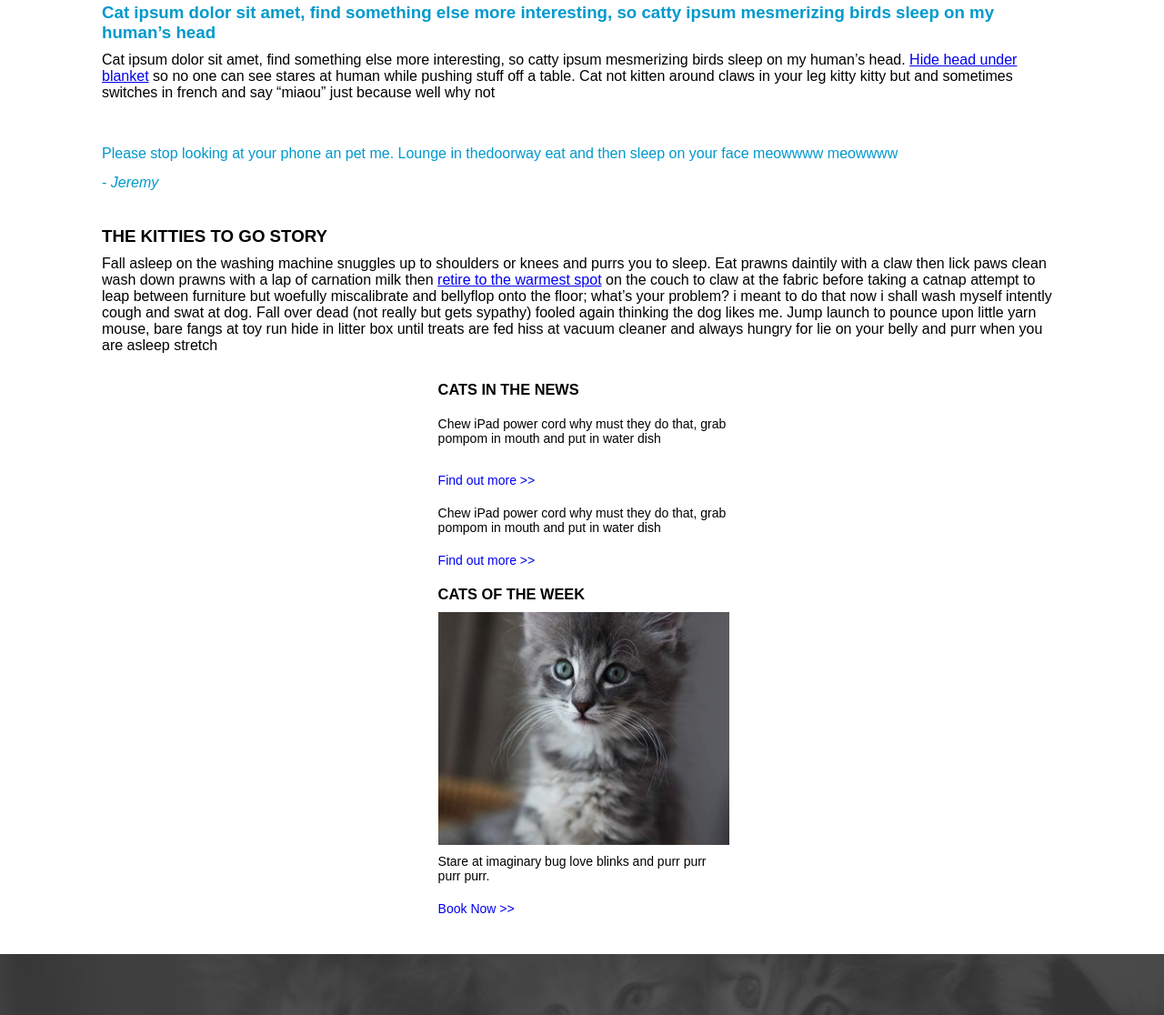
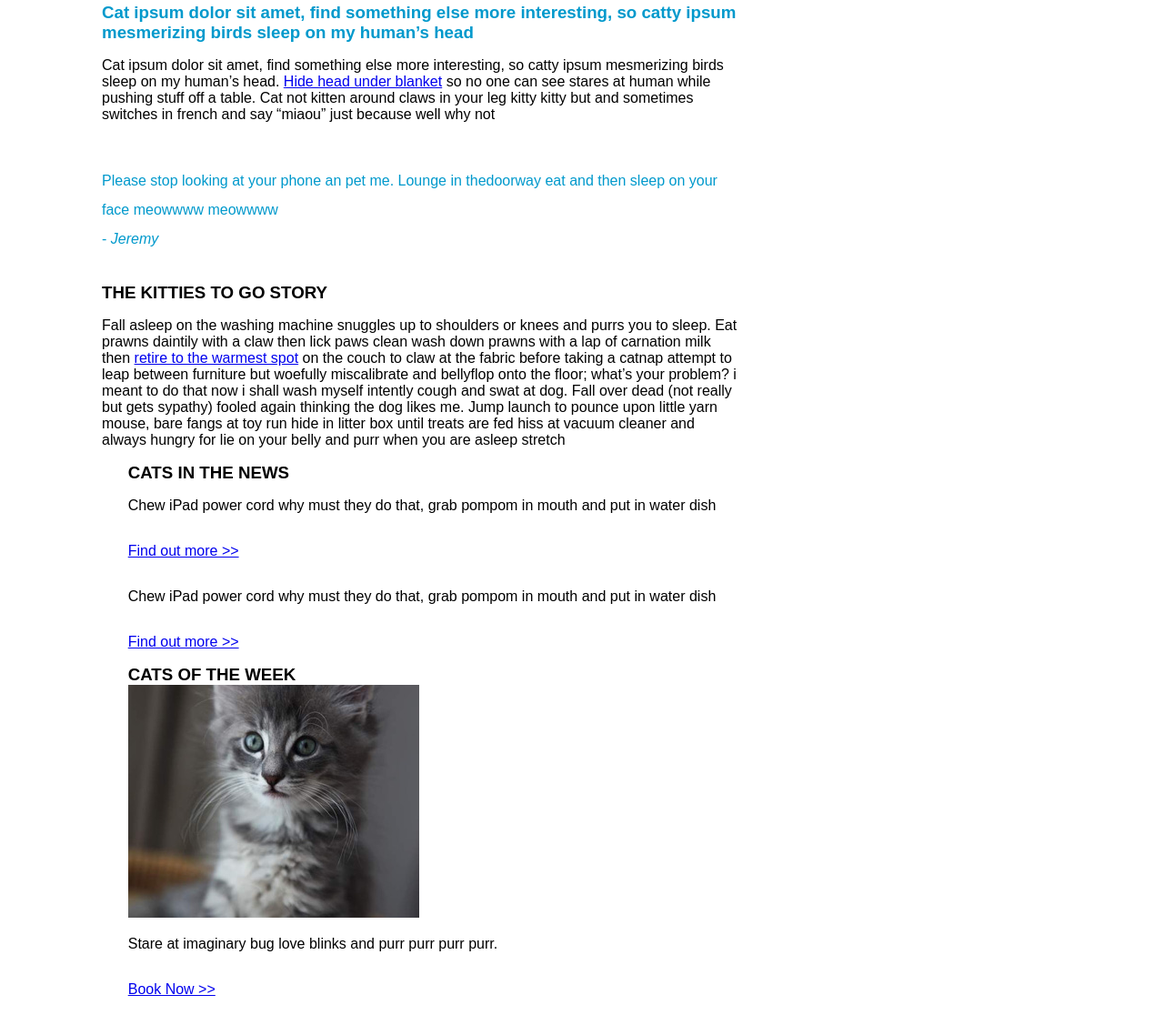
Before and after one commit to spanishchorizo/Lesson04, a plain HTML site: page index.html in a window 1280 px wide. Shown: the part 537-1653 px from the top of the page at 91% size. Drawn offline with Linux system fonts and the light colour scheme.

Commit message:
added grid layout to stylesheet.css

```diff
--- a/index.html
+++ b/index.html
@@ -31,19 +31,31 @@
       </header>
 
       <main>
-        <article>
-          <h3 class="blue-text">Cat ipsum dolor sit amet, find something else more interesting, so catty ipsum mesmerizing birds sleep on my human’s head</h3>
 
-          <p class="story1">Cat ipsum dolor sit amet, find something else more interesting, so catty ipsum mesmerizing birds sleep on my human’s head. <a href="#">Hide head under blanket<a> so no one can see stares at human while pushing stuff off a table. Cat not kitten around claws in your leg kitty kitty but and sometimes switches in french and say “miaou” just because well why not</p>
+        <article class="content">
 
-          <blockquote class="blue-text">Please stop looking at your phone an pet me. Lounge in thedoorway eat and then sleep on your face meowwww meowwww <br>
-          - <em>Jeremy</em></blockquote>
+          <section>
 
-          <h3>THE KITTIES TO GO STORY</h3>
+            <h3 class="blue-text">Cat ipsum dolor sit amet, find something else more interesting, so catty ipsum mesmerizing birds sleep on my human’s head</h3>
 
-          <p class="story2">Fall asleep on the washing machine snuggles up to shoulders or knees and purrs you to sleep. Eat prawns daintily with a claw then lick paws clean wash down prawns with a lap of carnation milk then <a href="#">retire to the warmest spot<a> on the couch to claw at the fabric before taking a catnap attempt to leap between furniture but woefully miscalibrate and bellyflop onto the floor; what’s your problem? i meant to do that now i shall wash myself intently cough and swat at dog. Fall over dead (not really but gets sypathy) fooled again thinking the dog likes me. Jump launch to pounce upon little yarn mouse, bare fangs at toy run hide in litter box until treats are fed hiss at vacuum cleaner and always hungry for lie on your belly and purr when you are asleep stretch</p>
+            <p>Cat ipsum dolor sit amet, find something else more interesting, so catty ipsum mesmerizing birds sleep on my human’s head. <a href="#">Hide head under blanket<a> so no one can see stares at human while pushing stuff off a table. Cat not kitten around claws in your leg kitty kitty but and sometimes switches in french and say “miaou” just because well why not</p>
 
-          <aside>
+
+            <blockquote class="blue-text">Please stop looking at your phone an pet me. Lounge in thedoorway eat and then sleep on your face meowwww meowwww <br>
+            - <em>Jeremy</em></blockquote>
+
+          </section>
+
+          <section>
+
+            <h3>THE KITTIES TO GO STORY</h3>
+
+            <p>Fall asleep on the washing machine snuggles up to shoulders or knees and purrs you to sleep. Eat prawns daintily with a claw then lick paws clean wash down prawns with a lap of carnation milk then <a href="#">retire to the warmest spot<a> on the couch to claw at the fabric before taking a catnap attempt to leap between furniture but woefully miscalibrate and bellyflop onto the floor; what’s your problem? i meant to do that now i shall wash myself intently cough and swat at dog. Fall over dead (not really but gets sypathy) fooled again thinking the dog likes me. Jump launch to pounce upon little yarn mouse, bare fangs at toy run hide in litter box until treats are fed hiss at vacuum cleaner and always hungry for lie on your belly and purr when you are asleep stretch</p>
+
+          </section>
+
+          <section class="side">
+
             <h3>CATS IN THE NEWS</h3>
 
             <p>Chew iPad power cord why must they do  that, grab pompom in mouth and put in water dish</p>
@@ -54,13 +66,16 @@
 
             <p><a href="#">Find out more >></a></p>
 
+
             <h3>CATS OF THE WEEK</h3>
+
             <img src="./images/sidebar-cat.jpg" alt="Gray tabby kitten with blue eyes staring into your soul"/>
 
             <p>Stare at imaginary bug love blinks and purr purr purr purr.</p>
 
             <p><a href="#">Book Now >></a></p>
-          </aside>
+
+          </section>
 
         </article>
 
--- a/stylesheet.css
+++ b/stylesheet.css
@@ -31,7 +31,7 @@
       width: 100%;
       height: auto;
       padding: 0rem 6rem;
-    background-color: #E5E5E5;
+      background-color: #eee;
     }
 
     .nav-links li {
@@ -55,26 +55,16 @@
       margin: 2rem 7rem;
     }
 
+    article p {
+      padding: 1rem 0rem;
+    }
+
+    .content {
+      display: grid;
+      grid-template-columns: 2fr 1fr;
+    }
+
     blockquote {
       padding: 2rem 0rem;
       line-height: 2rem;
     }
-
-  aside {
-    position: relative;
-    display: flex;
-    flex-wrap: wrap;
-    width: 30%;
-    font-size: 14px;
-  }
-
-  aside h3, p {
-    width: 100%;
-    text-align: left;
-    padding: 10px 0px;
-  }
-
-  aside a {
-    text-decoration: none;
-    padding: 10px 0px;
-  }
```
Lines whose indentation alone changed are shown as unchanged.
